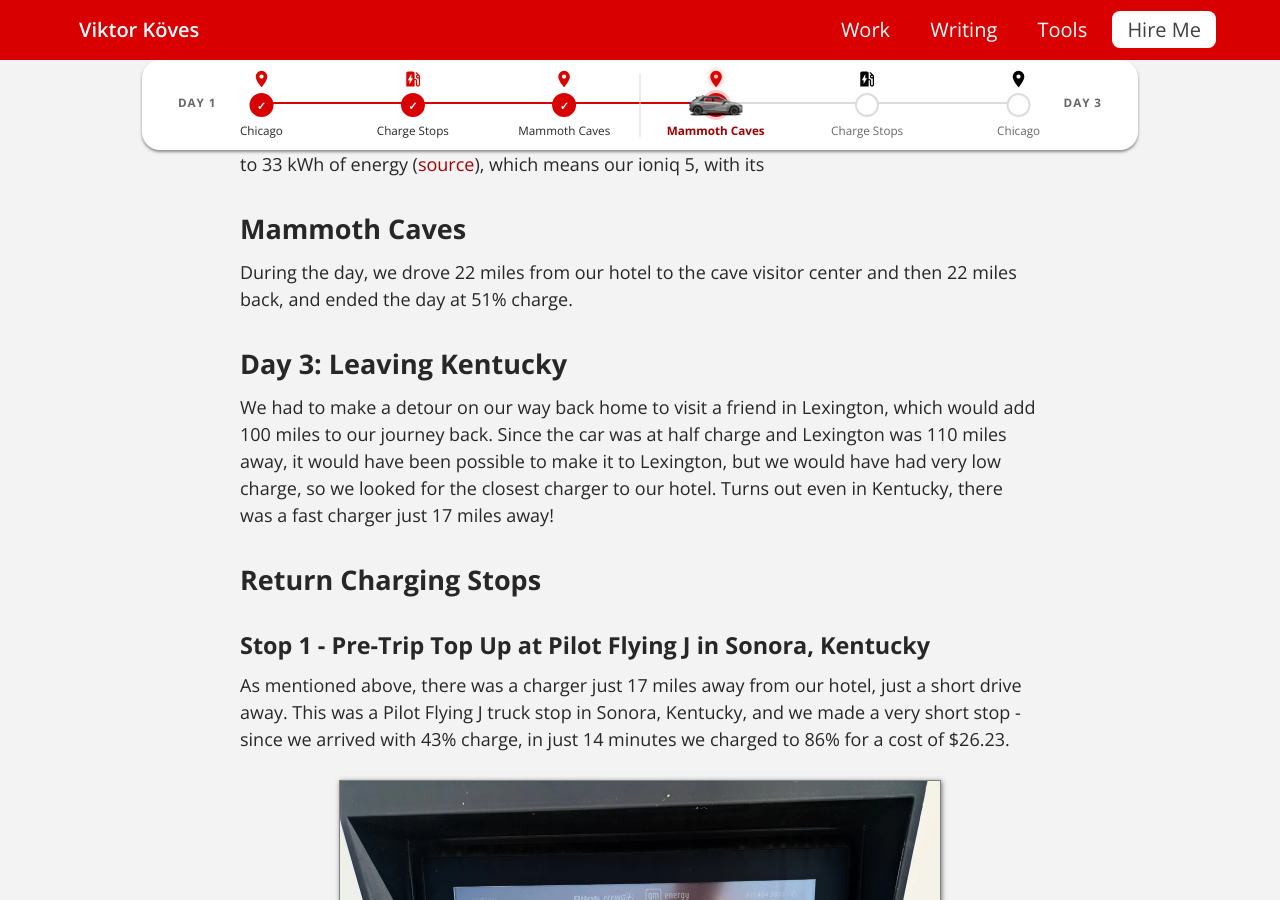
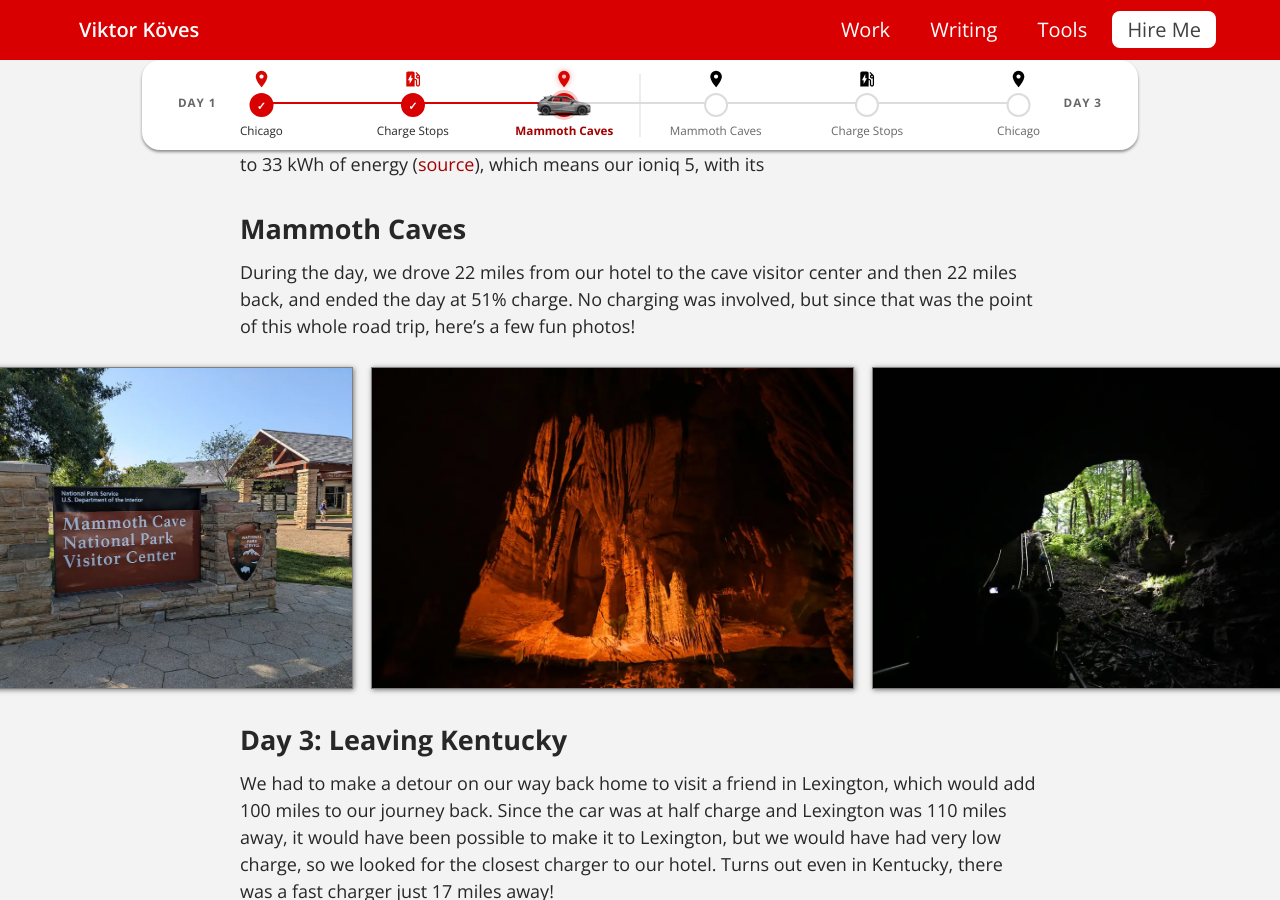
Before and after one commit to vkoves/vkoves.github.io, a Jekyll site: the page built from _posts/2026-07-15-ev-road-tripping.md, in a window 1280 px wide and 900 px high, scrolled down 6712 px. Built offline with Jekyll 4.4.1, drawn with Linux system fonts in a browser that asks for light colours.

Commit message:
Add three Mammoth Caves photos

```diff
--- a/_posts/2026-07-15-ev-road-tripping.md
+++ b/_posts/2026-07-15-ev-road-tripping.md
@@ -205,7 +205,29 @@
 ## Mammoth Caves
 
 During the day, we drove 22 miles from our hotel to the cave visitor center and then 22 miles back,
-and ended the day at 51% charge.
+and ended the day at 51% charge. No charging was involved, but since that was the point of this
+whole road trip, here's a few fun photos!
+
+<div class="image-grid -three-col -match-heights">
+  <a class="image-link -in-grid" href="/post-assets/ev-roadtrip/mammoth-3.webp"
+      target="_blank" rel="noopener">
+    <img src="/post-assets/ev-roadtrip/mammoth-3.webp" loading="lazy"
+        alt="A stone sign reading 'Mammoth Cave National Park Visitor Center' in front of the park's
+          visitor center building.">
+  </a>
+
+  <a class="image-link -in-grid" href="/post-assets/ev-roadtrip/mammoth-1.webp"
+      target="_blank" rel="noopener">
+    <img src="/post-assets/ev-roadtrip/mammoth-1.webp" loading="lazy"
+        alt="Illuminated orange stalactites and flowstone formations inside Mammoth Cave.">
+  </a>
+
+  <a class="image-link -in-grid" href="/post-assets/ev-roadtrip/mammoth-2.webp"
+      target="_blank" rel="noopener">
+    <img src="/post-assets/ev-roadtrip/mammoth-2.webp" loading="lazy"
+        alt="Looking out from inside the dark cave toward a sunlit, forested cave entrance.">
+  </a>
+</div>
 
 ## Day 3: Leaving Kentucky {#kentucky-day2}
 
```
Also changed, not shown: post-assets/ev-roadtrip/mammoth-1.webp (added), post-assets/ev-roadtrip/mammoth-2.webp (added), post-assets/ev-roadtrip/mammoth-3.webp (added).
